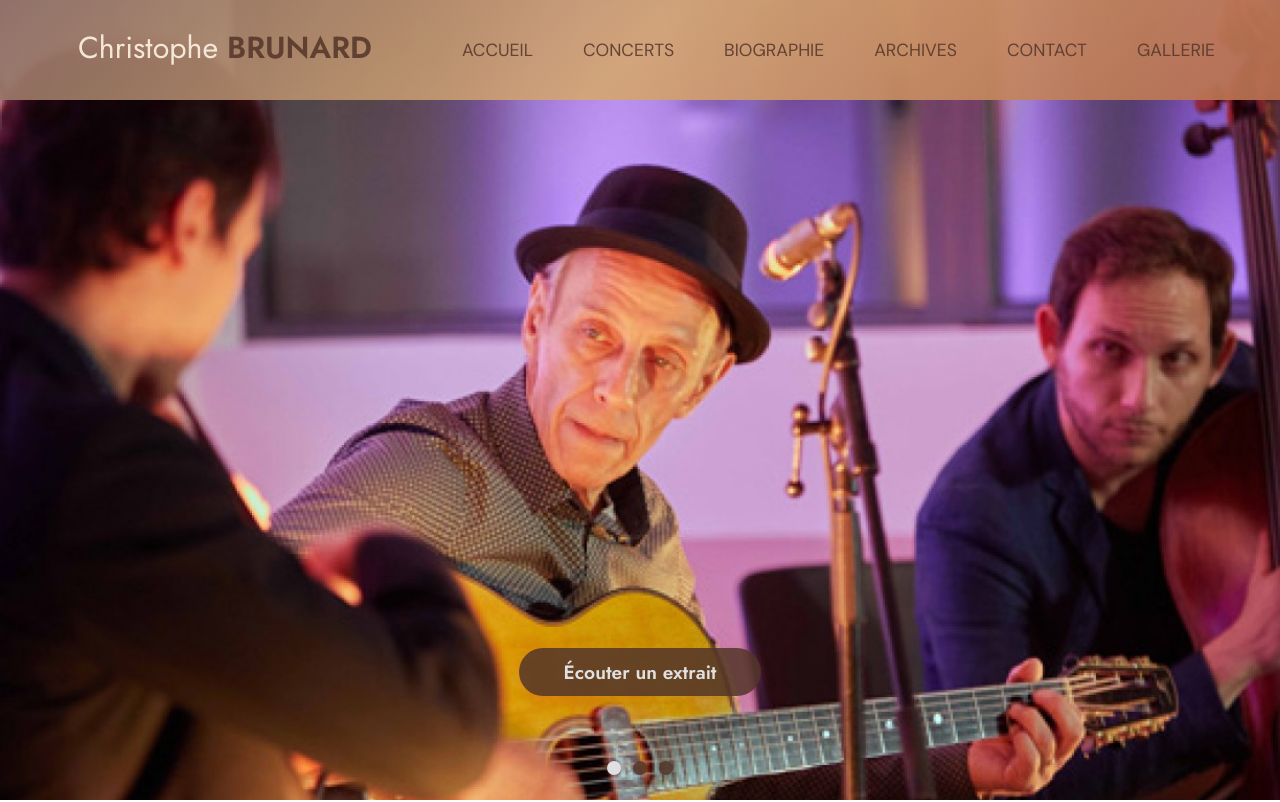
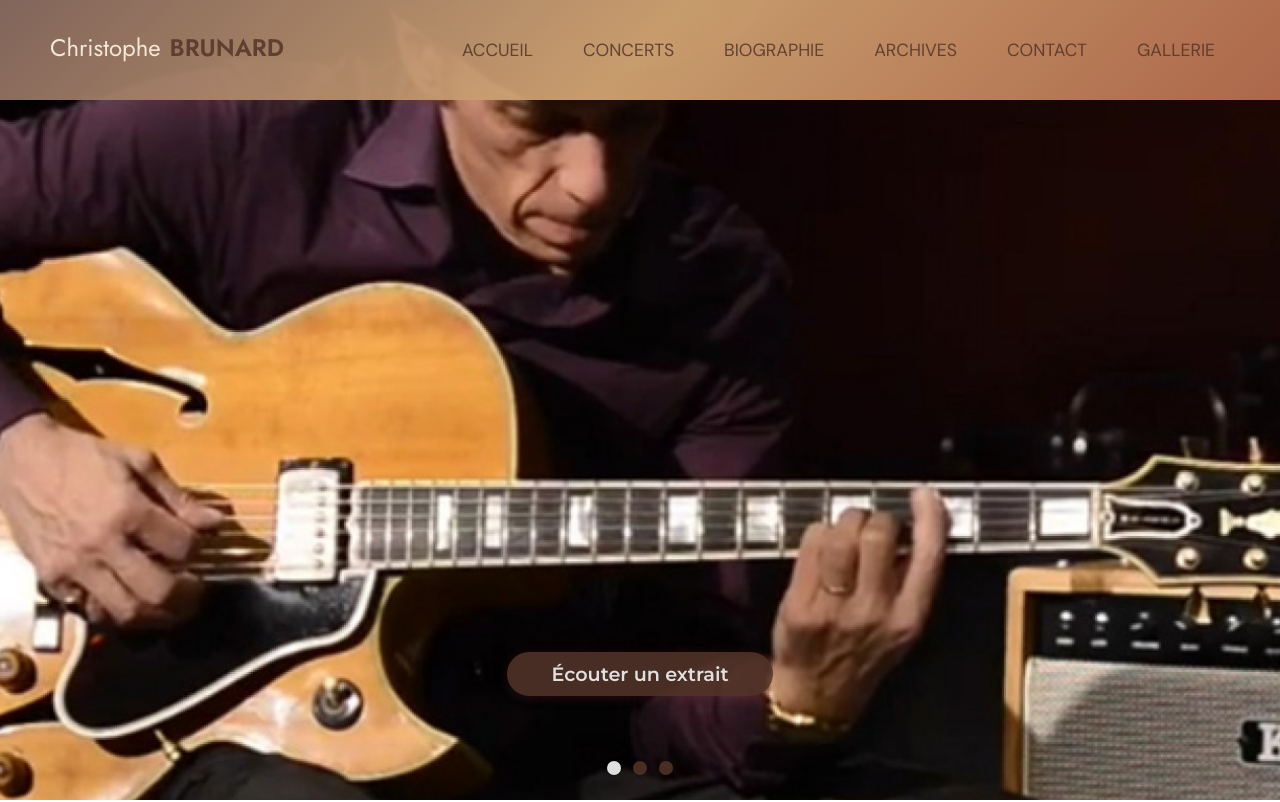
Before and after one commit to BrunoJubert/ChristopheBrunard, a website: page index.html in a window 1280 px wide. Shown: the top 802 px of the page. Drawn offline with Linux system fonts and the light colour scheme.

Commit message:
titre header

```diff
--- a/index.html
+++ b/index.html
@@ -26,6 +26,11 @@
     <link
         href="https://fonts.googleapis.com/css2?family=DM+Sans:ital,opsz,wght@0,9..40,100..1000;1,9..40,100..1000&family=Jost:ital,wght@0,100..900;1,100..900&family=Montserrat:ital,wght@0,100..900;1,100..900&family=Roboto+Slab:wght@100..900&display=swap"
         rel="stylesheet">
+        <link href="https://fonts.googleapis.com/css2?family=Roboto:wght@400;700&display=swap" rel="stylesheet">
+        <link href="https://fonts.googleapis.com/css2?family=Inter:wght@400;700&display=swap" rel="stylesheet">
+        <link
+            href="https://fonts.googleapis.com/css2?family=DM+Sans:ital,opsz,wght@0,9..40,100..1000;1,9..40,100..1000&family=Jost:ital,wght@0,100..900;1,100..900&family=Montserrat:ital,wght@0,100..900;1,100..900&family=Roboto+Slab:wght@100..900&display=swap"
+            rel="stylesheet">
     <link rel="stylesheet" href="https://cdnjs.cloudflare.com/ajax/libs/font-awesome/6.0.0-beta3/css/all.min.css">
 
     <!-- CSS -->
@@ -95,19 +100,19 @@
     <!-- Carrousel d'accueil -->
     <section id="landing-carousel" class="landing-carousel">
         <div class="carousel-slide active">
-            <img src="public/assets/chris2.jpg" alt="Écouter un extrait" class="img-slide-1" />
+            <img src="public/assets/chris3.jpg" alt="Écouter un extrait" class="img-slide-1" />
             <div class="carousel-caption">
                 <a class="carousel-btn " href="#video">Écouter un extrait</a>
             </div>
         </div>
         <div class="carousel-slide">
-            <img src="public/assets/chris1.jpg" alt="Voir les concerts" class="img-slide-2" />
+            <img src="public/assets/chris10.png" alt="Voir les concerts" class="img-slide-2" />
             <div class="carousel-caption">
                 <a class="carousel-btn" href="concerts.html">Voir les concerts</a>
             </div>
         </div>
         <div class="carousel-slide">
-            <img src="public/assets/chris3.jpg" alt="Lire la bio" class="img-slide-3" />
+            <img src="public/assets/chris2.jpg" alt="Lire la bio" class="img-slide-3" />
             <div class="carousel-caption">
                 <a class="carousel-btn" href="#biographie">Lire la bio</a>
             </div>
--- a/public/styles/styles.css
+++ b/public/styles/styles.css
@@ -41,7 +41,7 @@ html,
 body {
   margin: 0;
   padding: 0;
-  font-family: "Jost", sans-serif;
+  font-family: "Montserrat", sans-serif;
   box-sizing: border-box;
   scroll-padding-top: 120px;
   scroll-behavior: smooth;
@@ -102,16 +102,16 @@ body {
 
 .logo-main {
   color: var(--gold);
-  font-size: 1.9rem;
+  font-size: 1.5rem;
   padding: 8px 0px 8px 8px;
   font-weight: 400;
   line-height: 1;
-  margin-left: 30px;
+  margin-left: 2px;
 }
 
 .logo-sub {
   color: var(--primary-dark);
-  font-size: 1.9rem;
+  font-size: 1.5rem;
   padding: 8px 8px 8px 4px;
   font-weight: 600;
 }
```
